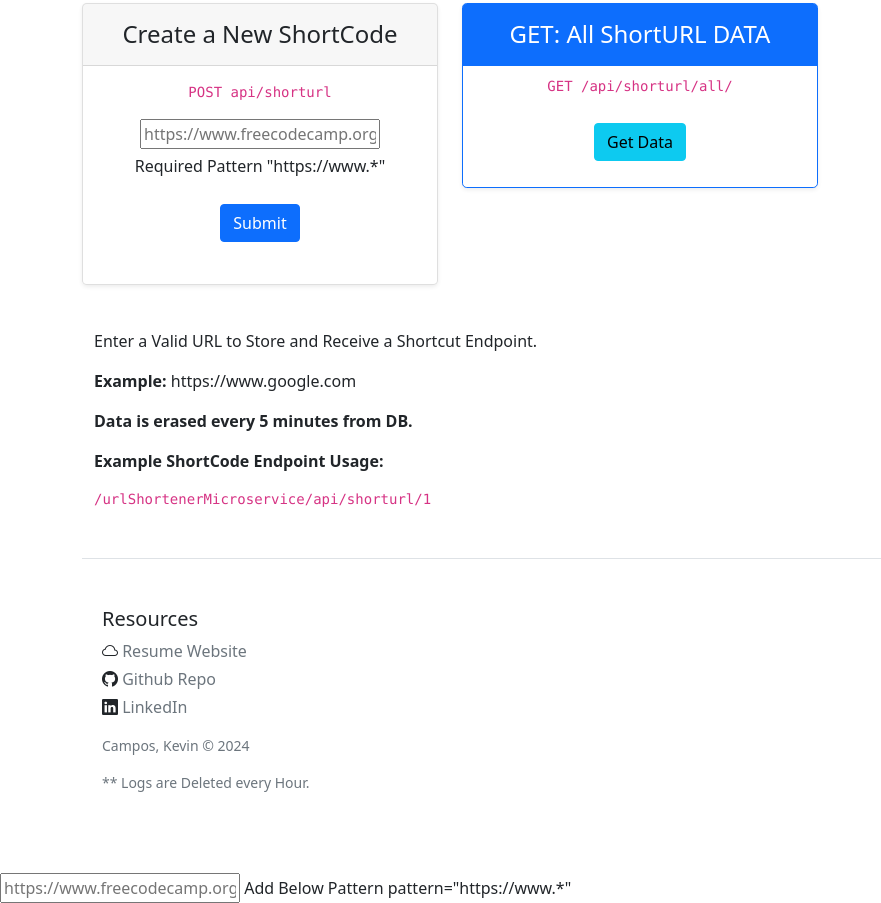
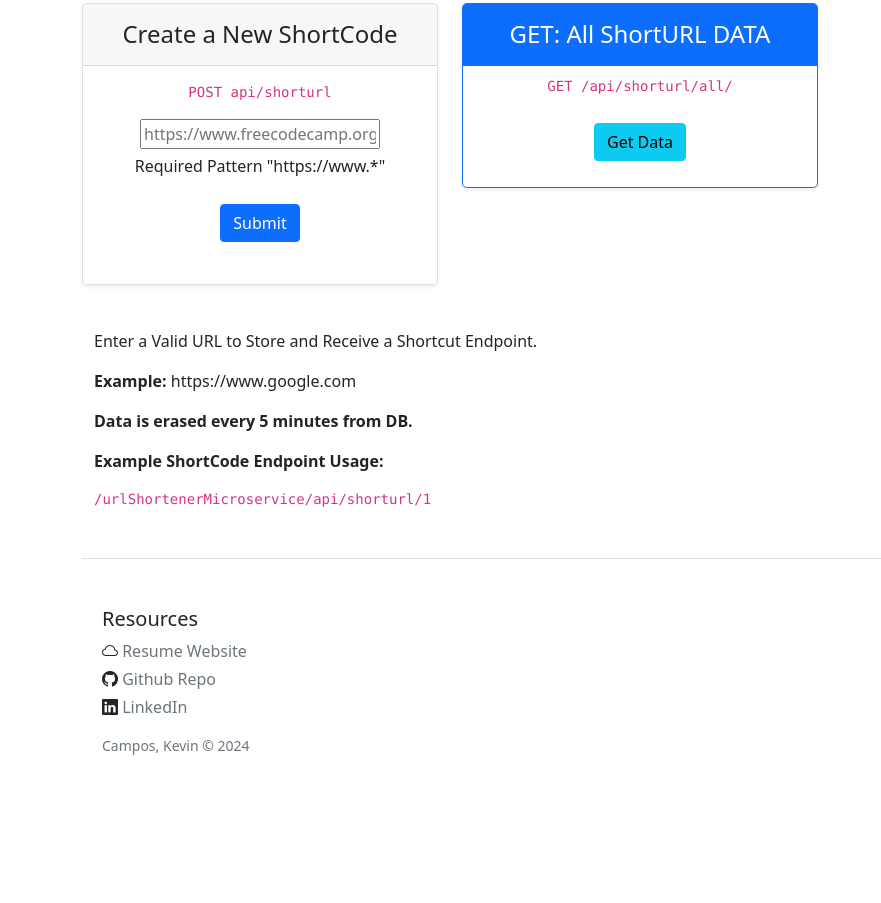
Before and after one commit to kvncampos/BackEnd_Project, a website: page views/urlShortener_View.html in a window 1280 px wide. Shown: the part 255-1158 px from the top of the page, without its empty margins (0-881 px from the left). After the commit the page ends 1091 px from the top, so only its background shows below. Drawn offline with nearby package versions, Linux system fonts and the light colour scheme.

Commit message:
deleted unused html

```diff
--- a/views/urlShortener_View.html
+++ b/views/urlShortener_View.html
@@ -121,7 +121,6 @@
           href="https://www.linkedin.com/in/kevin-campos-mba-ccnp/" target="#" > LinkedIn</a></li>
       </ul>
       <small class="d-block mb-3 text-muted">Campos, Kevin © 2024</small>
-      <small class="d-block mb-3 text-muted">** Logs are Deleted every Hour.</small>
     </div>
     <div class="col-12 col-md">
       <!-- <small class="d-block mb-3 text-muted">Campos, Kevin © 2024</small> -->
@@ -133,108 +132,3 @@
 
 </body>
 </html>
-
-
-
-
-
-
-
-<!--  -->
-<!--  -->
-<!--  -->
-<!--  -->
-<!--  -->
-<!--  -->
-<!--  -->
-<!-- <!DOCTYPE html> -->
-<!--  -->
-<!-- <html> -->
-  <!-- <head> -->
-    <!-- <link href="https://maxcdn.bootstrapcdn.com/bootstrap/3.3.4/css/bootstrap.min.css" rel="stylesheet" /> -->
-    <!-- <title>URL Shortener Microservice | freeCodeCamp.org</title> -->
-<!--  -->
-    <!-- <link rel="icon" type="image/png"href="https://cdn.freecodecamp.org/universal/favicons/favicon-16x16.png"/> -->
-    <!-- <link href="/public/style.css" rel="stylesheet" type="text/css" /> -->
-    <!-- <link rel="stylesheet" href="https://cdn.jsdelivr.net/npm/bootstrap-icons@1.3.0/font/bootstrap-icons.css"> -->
-  <!-- </head> -->
-<!--  -->
-<!-- <header> -->
-<!--  -->
-<!-- <div -->
-  <!-- class="bg-image" -->
-  <!-- style="background-image: url('https://mdbcdn.b-cdn.net/img/Photos/Others/images/76.webp'); height: 100vh;"> -->
-<!--  -->
-  <!-- <div class="site-wrapper"> -->
-<!--  -->
-    <!-- <div class="site-wrapper-inner"> -->
-<!--  -->
-      <!-- <div class="container"> -->
-<!--  -->
-        <!-- <div class="masthead clearfix"> -->
-          <!-- <div class="container inner"> -->
-            <!-- <h3 class="masthead-brand">URL Shortener Microservice</h3> -->
-            <!-- <nav> -->
-              <!-- <ul class="nav masthead-nav"> -->
-                <!-- <li><a href="/">Home Page</a></li> -->
-                <!-- <li class="active"><a href='/api/shorturl/all' action="/api/shorturl/all" method="GET">GET: All ShortURL DATA</a></li> -->
-              <!-- </ul> -->
-            <!-- </nav> -->
-          <!-- </div> -->
-        <!-- </div> -->
-<!--  -->
-        <!-- <div class="inner cover"> -->
-          <!-- <h1 class="cover-heading">URL Shortener Microservice</h1> -->
-          <!-- <div class=".container"> -->
-            <!-- <form action="api/shorturl" method="POST"> -->
-              <!-- <fieldset style="margin-top: 20px;"> -->
-                <!-- <legend>Enter URL To Get Shortcode!</legend> -->
-                <!-- <label for="url_input">URL:</label> -->
-                <input id="url_input" type="text" name="url" placeholder="https://www.freecodecamp.org/" style="width: 240px;"> Add Below Pattern pattern="https://www.*"
-                <!-- <input class="btn btn-primary" type="submit" value="POST URL" /> -->
-              <!-- </fieldset> -->
-            <!-- </form> -->
-            <!-- <p class="info" style="margin-top: 20px;">Enter a Valid URL to Store and Receive a Shortcut Endpoint.</p> -->
-            <!-- <p class="info"><strong>Example: </strong>https://www.google.com</p> -->
-            <!-- <strong><p class="info">Data is erased every 5 minutes from DB.</p></strong> -->
-          <!-- </div> -->
-          <!-- <div class="container"> -->
-            <!-- <p><strong>Example Endpoint Usage:</strong></p> -->
-            <!-- <code>/urlShortenerMicroservice/api/shorturl/1</code> -->
-          <!-- </div> -->
-        <!-- </div> -->
-      <!-- </div> -->
-    <!-- </div> -->
-  <!-- </div> -->
-  <!-- <footer class="pt-4 my-md-5 pt-md-5 border-top" style="padding-left: 20px;"> -->
-    <!-- <div class="row"> -->
-      <!-- <div class="col-6 col-md"> -->
-        <!-- <h5>Resources</h5> -->
-        <!-- <ul class="list-unstyled text-small"> -->
-          <!-- <li class="mb-1"><i class="bi bi-cloud"></i><a class="link-secondary text-decoration-none"  -->
-            <!-- href="https://mywebdev-resume.com" target="#"> Resume Website</a></li> -->
-          <!-- <li class="mb-1"><i class="bi bi-github"></i><a class="link-secondary text-decoration-none"  -->
-            <!-- href="https://github.com/kvncampos/" target="#"> Github Repo</a></li> -->
-          <!-- <li class="mb-1"><i class="bi bi-linkedin"></i><a class="link-secondary text-decoration-none"  -->
-            <!-- href="https://www.linkedin.com/in/kevin-campos-mba-ccnp/" target="#" > LinkedIn</a></li> -->
-        <!-- </ul> -->
-        <!-- <small class="d-block mb-3 text-muted">Campos, Kevin © 2024</small> -->
-      <!-- </div> -->
-      <!-- <div class="col-12 col-md"> -->
-        <!-- <small class="d-block mb-3 text-muted">Campos, Kevin © 2024</small> -->
-      <!-- </div> -->
-    <!-- </div> -->
-  <!-- </footer> -->
-  <!-- <script src="https://code.jquery.com/jquery-3.2.1.slim.min.js" integrity="sha384-KJ3o2DKtIkvYIK3UENzmM7KCkRr/rE9/Qpg6aAZGJwFDMVNA/ -->
-  <!-- GpGFF93hXpG5KkN" crossorigin="anonymous"></script> -->
-  <!-- <script src="https://cdn.jsdelivr.net/npm/popper.js@1.12.9/dist/umd/popper.min.js" integrity="sha384-ApNbgh9B+Y1QKtv3Rn7W3mgPxhU9K/ -->
-  <!-- ScQsAP7hUibX39j7fakFPskvXusvfa0b4Q" crossorigin="anonymous"></script> -->
-  <!-- <script src="https://cdn.jsdelivr.net/npm/bootstrap@4.0.0/dist/js/bootstrap.min.js" integrity="sha384-JZR6Spejh4U02d8jOt6vLEHfe/ -->
-  <!-- JQGiRRSQQxSfFWpi1MquVdAyjUar5+76PVCmYl" crossorigin="anonymous"></script> -->
-<!-- </div> -->
-<!-- </header> -->
-<!-- </html> -->
-<!--  -->
-<!--  -->
-<!--  -->
-<!--  -->
```
